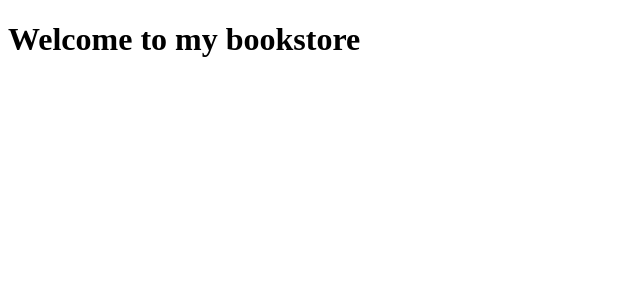
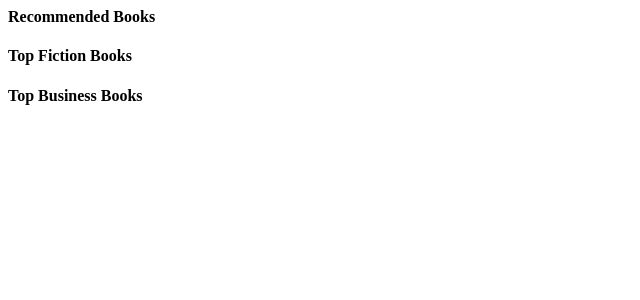
Before and after one commit to ruslan-kornich/Book_Website_Django, a Django app: page /book/home/ in a window 1280 px wide. Shown: the top 300 px of the page, without its empty margins (0-640 px from the left). Run offline with Django 4.2, Linux system fonts and the light colour scheme; data that the repository does not hold is empty.

Commit message:
top books

```diff
--- a/booksite/book_app/models.py
+++ b/booksite/book_app/models.py
@@ -2,6 +2,7 @@ from django.db import models
 
 
 class Category(models.Model):
+    objects = models.Manager()
     name = models.CharField('Categories', max_length=50)
     slug = models.SlugField(max_length=50)
 
@@ -10,6 +11,7 @@ class Category(models.Model):
 
 
 class Book(models.Model):
+    objects = models.Manager()
     title = models.CharField(max_length=100)
     slug = models.SlugField(max_length=10)
     cover_image = models.ImageField(upload_to='img', blank=True, null=True)
--- a/booksite/book_app/templates/home.html
+++ b/booksite/book_app/templates/home.html
@@ -1,10 +1,50 @@
-<!DOCTYPE html>
-<html lang="en">
-<head>
-    <meta charset="UTF-8">
-    <title>Title</title>
-</head>
-<body>
-<h1>Welcome to my bookstore</h1>
-</body>
-</html>
+<div class='container'>
+    <div class="row"><h4>Recommended Books</h4></div>
+    <div class="row">
+        {% for book in recommended_books%}
+        <div class="col-6 col-sm-4 col-md-4 col-lg-3 col-xl-2">
+            <a href="#">
+                <div>
+                    <div class="uk-card uc-card-default uk-card-body">
+                        <img src='{{book.cover_image.url}}'>
+                    </div>
+                </div>
+            </a>
+        </div>
+        {% endfor %}
+    </div>
+</div>
+<div class='container'>
+    <div class="row"><h4>Top Fiction Books</h4></div>
+    <div class="row">
+        {% for book in fiction_books%}
+
+        <div class="col-6 col-sm-4 col-md-4 col-lg-3 col-xl-2">
+            <a href="#">
+                <div>
+                    <div class="uk-card uc-card-default uk-card-body">
+                        <img src="{{book.cover_image.url}}">
+                    </div>
+                </div>
+            </a>
+        </div>
+        {%endfor%}
+    </div>
+</div>
+
+<div class='container'>
+    <div class="row"><h4>Top Business Books</h4></div>
+    <div class="row">
+        {% for book in business_books%}
+
+        <div class="col-6 col-sm-4 col-md-4 col-lg-3 col-xl-2">
+            <a href="#">
+                <div>
+                    <div class="uk-card uc-card-default uk-card-body">
+                        <img src="{{book.cover_image.url}}">
+                    </div>
+                </div>
+            </a>
+        </div>
+        {%endfor%}
+    </div>
--- a/booksite/book_app/views.py
+++ b/booksite/book_app/views.py
@@ -1,4 +1,13 @@
 from django.shortcuts import render
+from .models import Book
+
 
 def home(request):
-    return render(request, 'home.html', {})
+    recommended_books = Book.objects.filter(recommended_books=True)
+    fiction_books = Book.objects.filter(fiction_books=True)
+    business_books = Book.objects.filter(business_books=True)
+    return render(request, 'home.html', {
+        'recommended_books': recommended_books,
+        'fiction_books': fiction_books,
+        'business_books': business_books,
+    })
```
Also changed, not shown: booksite/templates/base.html (added, +10 -0 lines).
